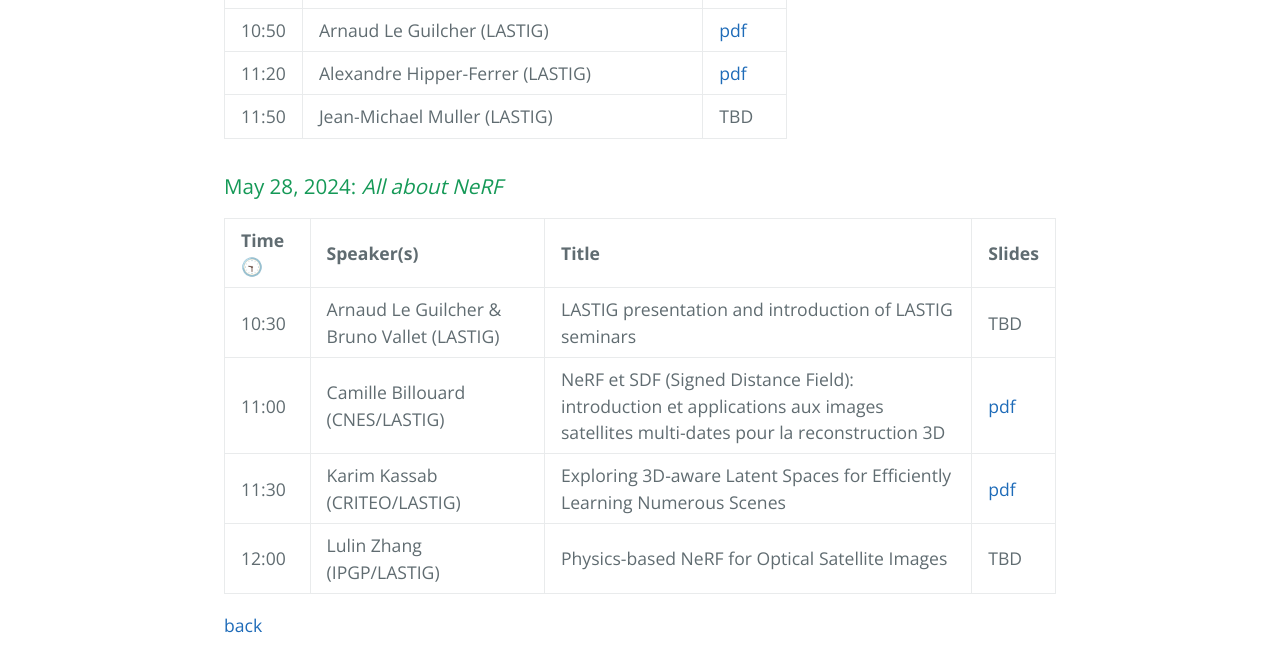
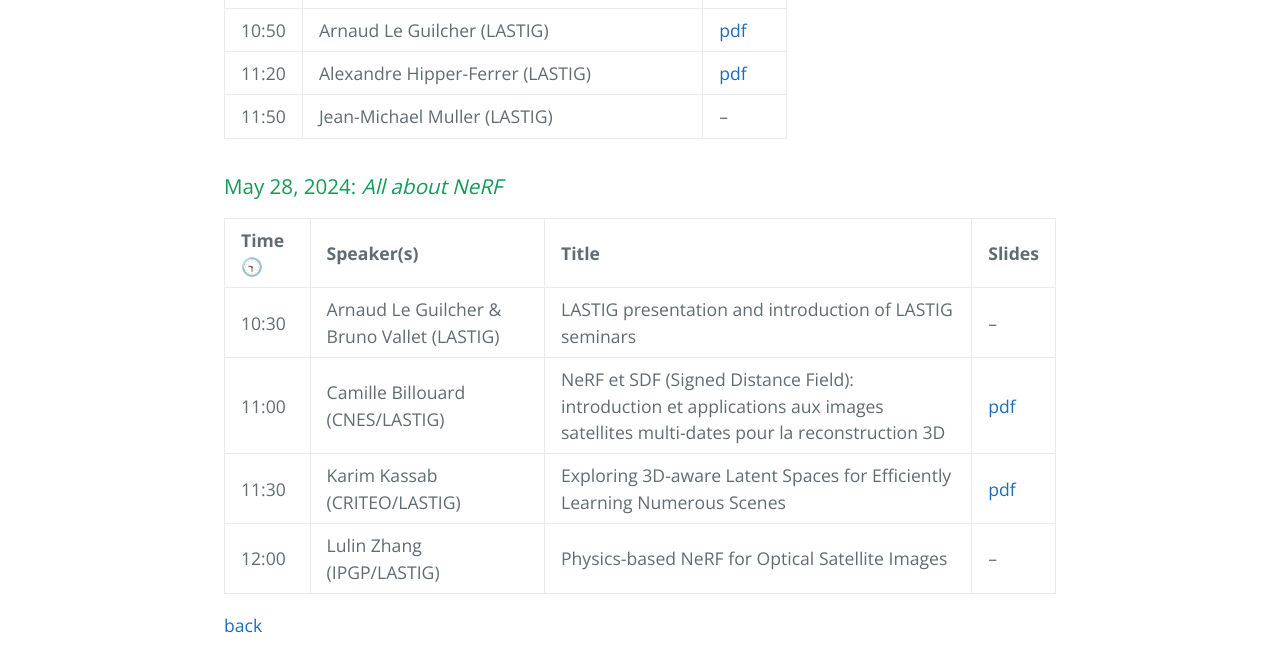
Before and after one commit to umrlastig/seminars, a Jekyll site: the page built from past.md, in a window 1280 px wide. Shown: the part 1175-1829 px from the top of the page. Built offline with Jekyll 4.4.1, drawn with Linux system fonts in a browser that asks for light colours.

Commit message:
Update TBD entries to '--' in past.md

```diff
--- a/past.md
+++ b/past.md
@@ -19,7 +19,7 @@ All information about past LASTIG seminars is provided here.
 | 10:20 | Jacques Gautier (LASTIG)   | [pdf](documents/SemThematique_LASTIG_Gautier_12092025.pdf)  |
 | 10:50   | Arnaud Le Guilcher (LASTIG)      | [pdf](documents/SemThematique_LASTIG_LeGuilcher_12092025.pdf)   |
 | 11:20 | Alexandre Hipper-Ferrer (LASTIG) | [pdf](documents/SemThematique_LASTIG_HippertFerrer_12092025.pdf)  |
-| 11:50 | Jean-Michael Muller (LASTIG)   | TBD  |
+| 11:50 | Jean-Michael Muller (LASTIG)   | --  |
 
 
 
@@ -27,9 +27,9 @@ All information about past LASTIG seminars is provided here.
 
 | Time  🕤      | Speaker(s)          | Title | Slides |
 |:-------------|:------------------|:------|:------|
-| 10:30           | Arnaud Le Guilcher & Bruno Vallet (LASTIG) | LASTIG presentation and introduction of LASTIG seminars  | TBD|
+| 10:30           | Arnaud Le Guilcher & Bruno Vallet (LASTIG) | LASTIG presentation and introduction of LASTIG seminars  | --|
 | 11:00 | Camille Billouard (CNES/LASTIG)   | NeRF et SDF (Signed Distance Field): introduction et applications aux images satellites multi-dates pour la reconstruction 3D  | [pdf](documents/SemThematique_Billouard_28052024.pdf) |
 | 11:30 | Karim Kassab (CRITEO/LASTIG)   | Exploring 3D-aware Latent Spaces for Efficiently Learning Numerous Scenes | [pdf](documents/SemThematique_Kassab_28052024.pdf)  |
-| 12:00   | Lulin Zhang (IPGP/LASTIG)      | Physics-based NeRF for Optical Satellite Images | TBD   |
+| 12:00   | Lulin Zhang (IPGP/LASTIG)      | Physics-based NeRF for Optical Satellite Images | --   |
 
 [back](./)
```
